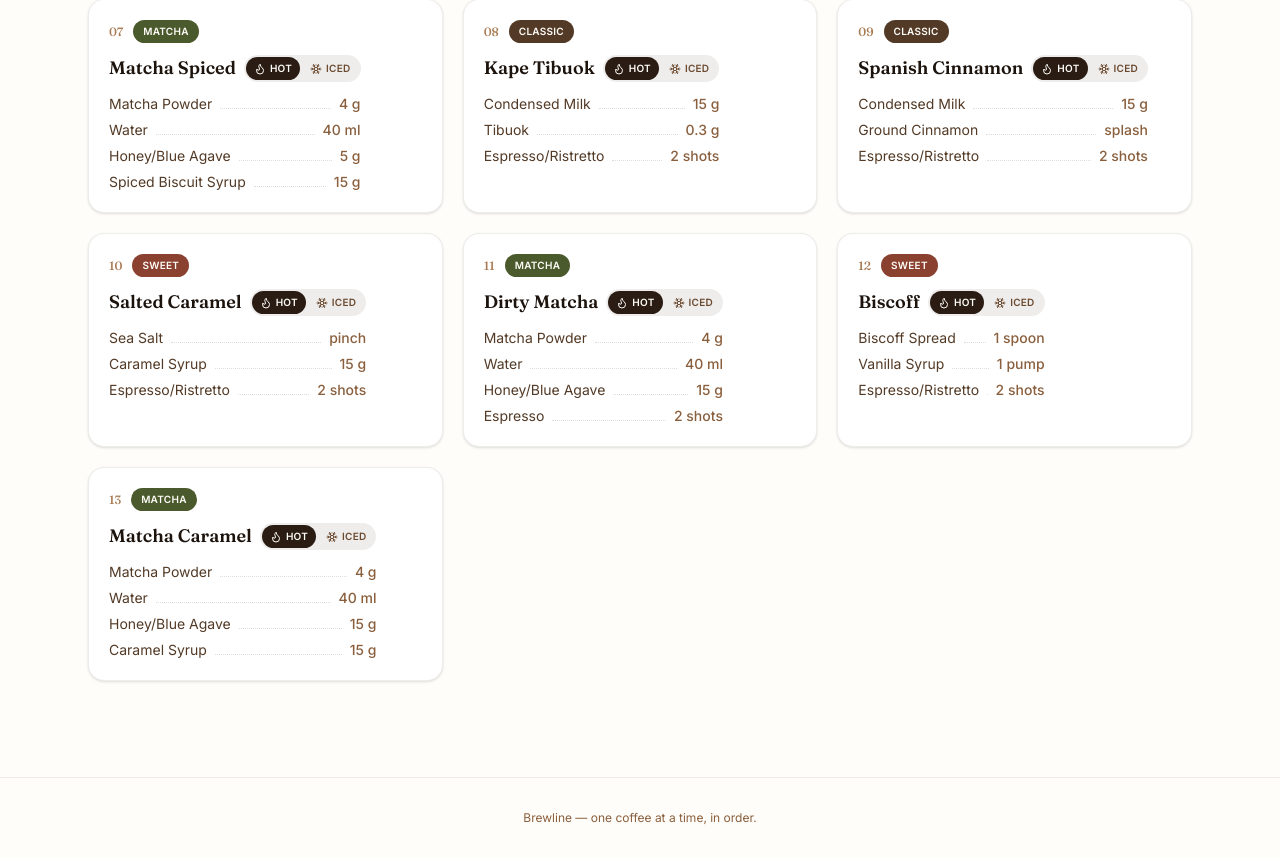
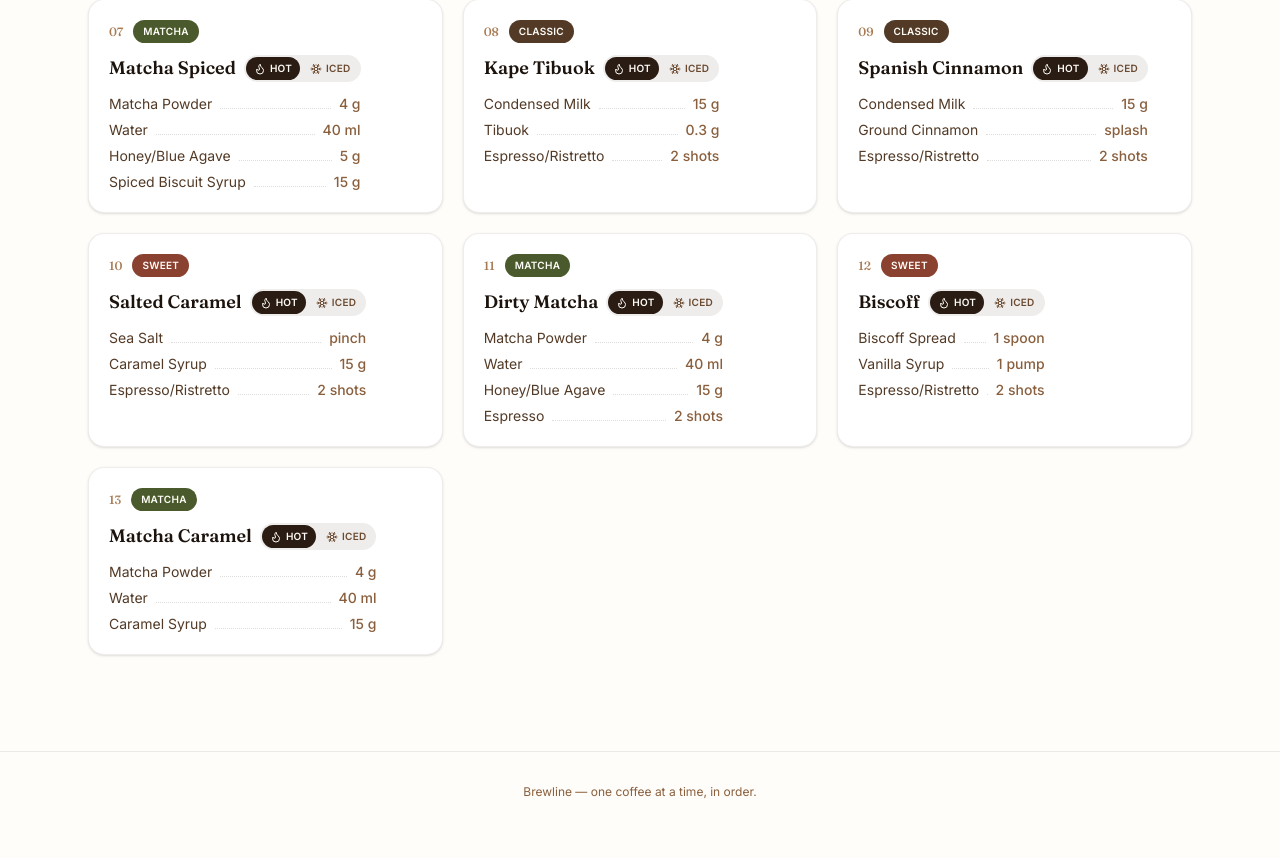
Before and after one commit to lucky0559/coffee-recipes, a React (Vite) app: page / in a window 1280 px wide. Shown: the part 1286-2144 px from the top of the page. After the commit the page ends 2118 px from the top, so only its background shows below. Built offline with nearby package versions, Linux system fonts and the light colour scheme.

Commit message:
edited recipes

```diff
--- a/src/data/recipes.ts
+++ b/src/data/recipes.ts
@@ -15,11 +15,11 @@ export const recipes: Recipe[] = [
     },
     iced: {
       ingredients: [
-        { name: "Vanilla Syrup", amount: "1 pump" },
+        { name: "Cheesecake Syrup", amount: "1½ pumps" },
         { name: "Milk", amount: "150 ml" },
         { name: "Espresso/Ristretto", amount: "2 shots" },
       ],
-      note: "Cold foam — whipping cream 30ml, milk 15ml, cheesecake syrup 1½ pumps",
+      note: "Cold foam — whipping cream 30ml, milk 15ml, vanilla syrup 1 pump",
     },
   },
   {
@@ -267,7 +267,6 @@ export const recipes: Recipe[] = [
       ingredients: [
         { name: "Matcha Powder", amount: "4 g" },
         { name: "Water", amount: "40 ml" },
-        { name: "Honey/Blue Agave", amount: "15 g" },
         { name: "Caramel Syrup", amount: "15 g" },
       ],
     },
@@ -276,7 +275,6 @@ export const recipes: Recipe[] = [
         { name: "Matcha Powder", amount: "4 g" },
         { name: "Water", amount: "40 ml" },
         { name: "Milk", amount: "150 ml" },
-        { name: "Honey/Blue Agave", amount: "15 g" },
         { name: "Caramel Syrup", amount: "15 g" },
       ],
       note: "Cold foam — whipping cream 30ml, milk 15ml, vanilla syrup 1 pump",
```
